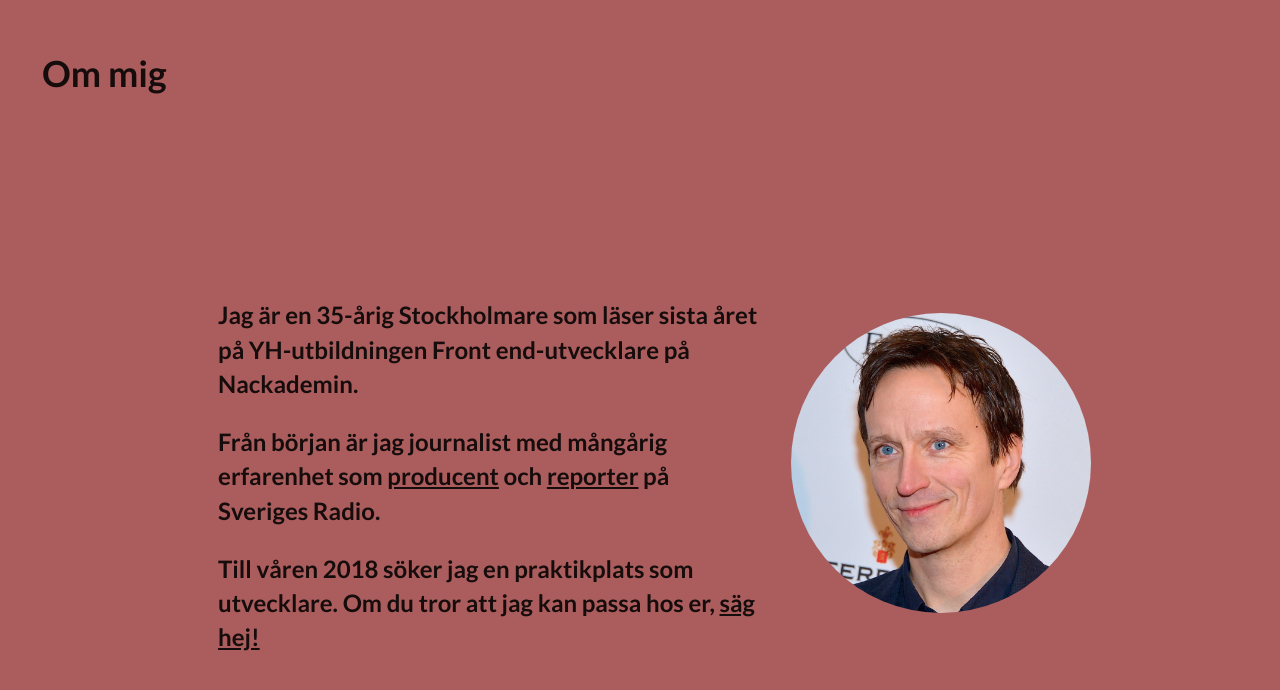
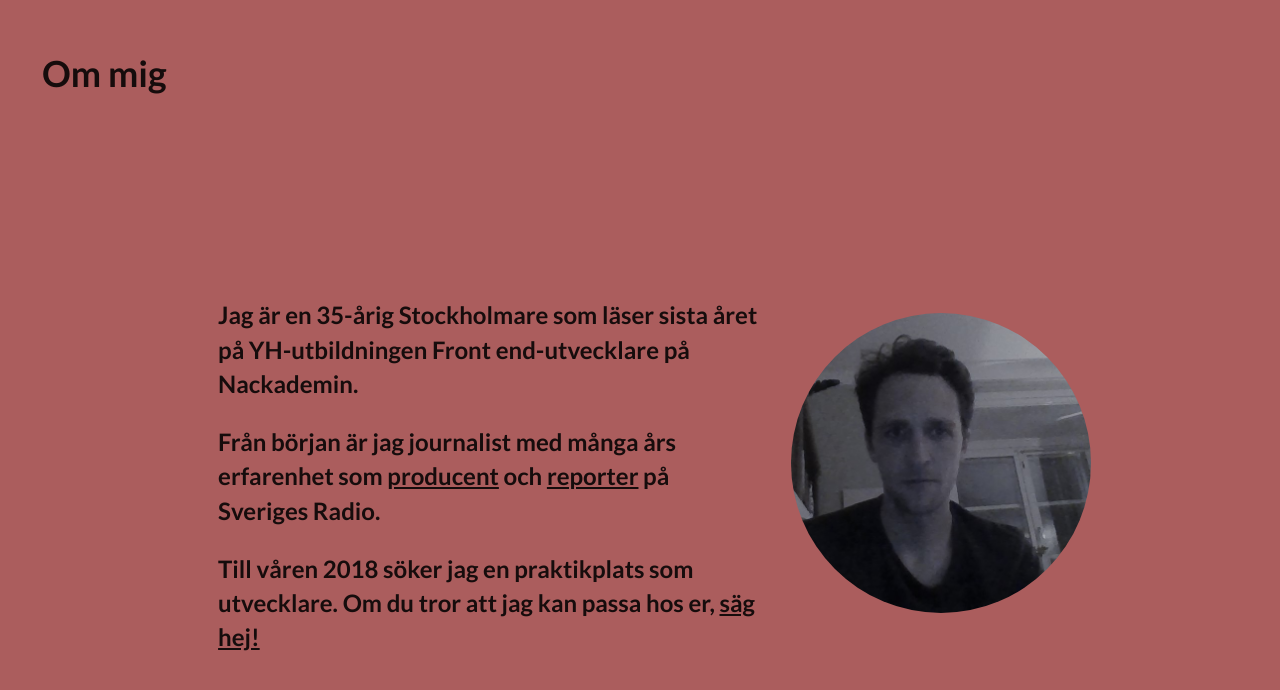
Before and after one commit to jesperengstrom/port-v2, a React (Create React App) app: page / in a window 1280 px wide. Shown: the part 1652-2342 px from the top of the page. Built offline with nearby package versions, Linux system fonts and the light colour scheme; a web font is replaced by a local one.

Commit message:
final fix

```diff
--- a/src/components/Section/About/About.css
+++ b/src/components/Section/About/About.css
@@ -27,6 +27,8 @@
 
 .about-img {
     width: 100%;
+    position: relative;
+    bottom: 19px;
 }
 
 .about-link {
--- a/src/components/Section/About/About.js
+++ b/src/components/Section/About/About.js
@@ -4,14 +4,14 @@ import React from 'react';
 import './About.css';
 
 //IMG
-const jesper = require('../../../img/Fredrik_Sahlin.jpg');
+const jesper = require('../../../img/j.jpg');
 
 function About(props) {
     return(
         <article className="about-wrapper flex">
             <div className="about-text-container item-text bold flex flex-column justify-center">
                 <p>Jag är en 35-årig Stockholmare som läser sista året på YH-utbildningen Front end-utvecklare på Nackademin.</p>
-                <p>Från början är jag journalist med mångårig erfarenhet som <a className="about-link" href='http://sverigesradio.se/sida/gruppsida.aspx?programid=4832&grupp=22908'>producent</a> och <a className="about-link" href='http://sverigesradio.se/sida/avsnitt/648150?programid=2519'>reporter</a> på Sveriges Radio.</p>
+                <p>Från början är jag journalist med många års erfarenhet som <a className="about-link" href='http://sverigesradio.se/sida/gruppsida.aspx?programid=4832&grupp=22908'>producent</a> och <a className="about-link" href='http://sverigesradio.se/sida/avsnitt/648150?programid=2519'>reporter</a> på Sveriges Radio.</p>
                 <p>Till våren 2018 söker jag en praktikplats som utvecklare. Om du tror att jag kan passa hos er, <a className="about-link" href='mailto:jengstro@gmail.com'>säg hej!</a></p>
             </div>
             <div className="about-img-wrapper flex justify-center align-center">
--- a/src/components/Section/Portfolio/items.js
+++ b/src/components/Section/Portfolio/items.js
@@ -29,7 +29,7 @@ export const items = [
         name: 'Talartoppen',
         id: 'item-5',
         date: 'April 2017',
-        description: <span><p>Talartoppen använder Riksdagens öppna API för att räkna ut vilka riksdagsledamöter som varit mest aktiva under debatterna i kammaren.</p><p>Det går även att skapa topp- och bottenlistor för de olika partierna och jämförande statistik partierna emellan.</p></span>,
+        description: <span><p>Talartoppen använder Riksdagens öppna API för att räkna ut vilka riksdagsledamöter som varit mest aktiva i debatterna i kammaren.</p><p>Det går även att skapa topp- och bottenlistor för de olika partierna och jämförande statistik partierna emellan.</p></span>,
         tools: ['Ajax', 'jQuery', 'Bootstrap', 'Gulp', 'SASS'],
         url: 'https://jesperengstrom.github.io/Talartoppen/',
         repo: 'https://github.com/jesperengstrom/Talartoppen',
@@ -43,7 +43,7 @@ export const items = [
         date: 'Maj 2017',
         description: <span><p>En blogg och bloggplattform/CMS byggd från grunden i PHP.</p><p>Inloggade användare kan posta, redigera och gilla inlägg, redigera sin profil m.m.</p></span>,
         tools: ['PHP', 'MySQL'],
-        url: 'http://phpgrupp.heliohost.org',
+        url: 'http://fontendblog.rf.gd',
         repo: 'https://github.com/phpgrupp/simple-cms',
         img: 'front-end-blog.jpg',
         color: 'rgb(61, 44, 89)'
```
Also changed, not shown: src/img/Fredrik_Sahlin.jpg (deleted), src/img/j.jpg (added).
